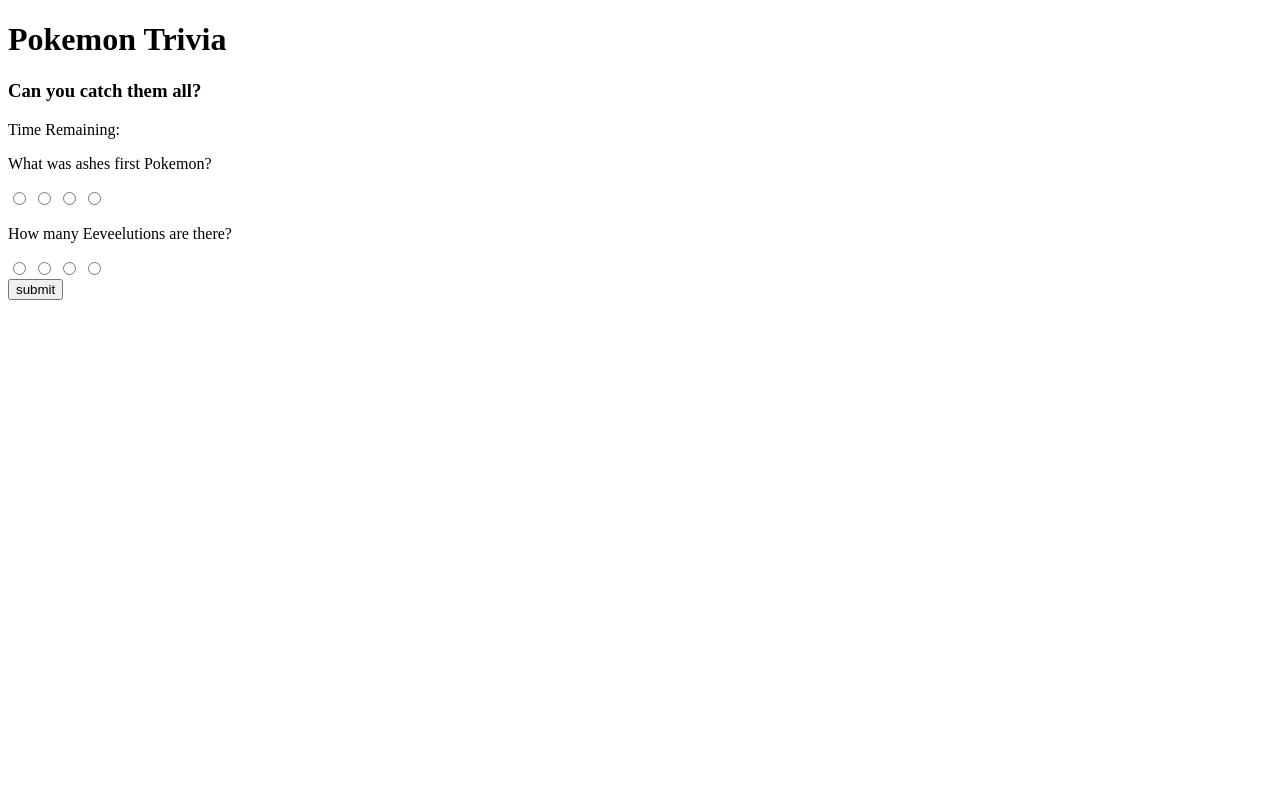
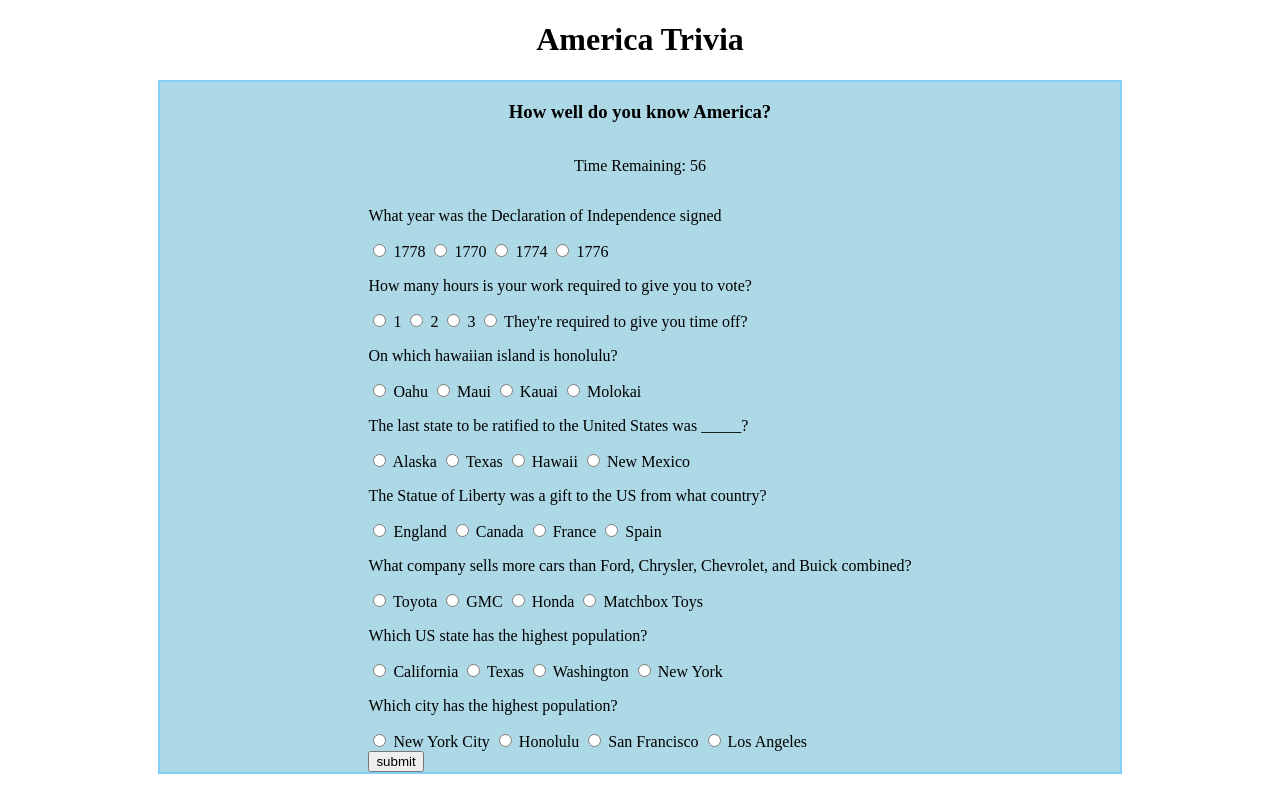
Before and after one commit to CyKeo/trivia-game, a plain HTML site: page index.html in a window 1280 px wide. Drawn offline with nearby package versions, Linux system fonts and the light colour scheme.

Commit message:
MVP push

```diff
--- a/assets/css/style.css
+++ b/assets/css/style.css
@@ -0,0 +1,20 @@
+.title{
+	text-align: center
+}
+.wrapper{
+	max-width: 960px;
+	height: 100%;
+
+	margin-left: auto;
+	margin-right: auto;
+
+	display: flex;
+	flex-direction: column;
+	/* flex-wrap: wrap; */
+	justify-content: center;
+	align-items: center;
+
+	border: 2px solid lightskyblue;
+
+	background: lightblue;
+}
--- a/index.html
+++ b/index.html
@@ -1,22 +1,25 @@
 <!DOCTYPE html>
 <html lang="en">
+
 <head>
 	<meta charset="UTF-8">
 	<meta name="viewport" content="width=device-width, initial-scale=1.0">
 	<meta http-equiv="X-UA-Compatible" content="ie=edge">
-	<title>Pokemon Triva</title>
+	<link rel="stylesheet" href="./assets/css/style.css">
+	<title>America Trivia</title>
 </head>
+
 <body>
+
+	<!-- Title for the page letting user know function. -->
+	<div class="title">
+		<h1>America Trivia</h1>
+	</div>
+
 	<div class="wrapper">
-
-		<!-- Title for the page letting user know function. -->
-		<div class="title">
-			<h1>Pokemon Trivia</h1>
-		</div>
-
 		<!-- Trivia game call to action. -->
 		<div class="subtitle">
-			<h3>Can you catch them all?</h3>
+			<h3>How well do you know America?</h3>
 		</div>
 
 		<!-- This are will hold the timing for the game it will count down live for the user. -->
@@ -26,26 +29,80 @@
 
 		<!-- this is the area that the form will appear on the page. -->
 		<div class="formArea">
-			<form>
+			<form action="#n">
 				<div class="qOne">
-					<p>What was ashes first Pokemon?</p>
-					<input type="radio" name="Pikachu" value="Pikachu">
-					<input type="radio" name="Bulbasaur" value="Bulbasaur">
-					<input type="radio" name="Charmander" value="Charmander">
-					<input type="radio" name="Squirtle" value="Squirtle">
+					<p>What year was the Declaration of Independence signed</p>
+					<input class="input" type="radio" name="question-1" value="1778"> 1778
+					<input class="input" type="radio" name="question-1" value="1770"> 1770
+					<input class="input" type="radio" name="question-1" value="1774"> 1774
+					<input class="input" type="radio" name="question-1" value="1776"> 1776
 					<br>
 				</div>
 
 				<div class="qTwo">
-					<p>How many Eeveelutions are there?</p>
-					<input type="radio" name="3" value="3">
-					<input type="radio" name="8" value="8">
-					<input type="radio" name="10" value="10">
-					<input type="radio" name="1" value="1">
+					<p>How many hours is your work required to give you to vote?</p>
+					<input type="radio" name="question-2" value="1"> 1
+					<input type="radio" name="question-2" value="2"> 2
+					<input type="radio" name="question-2" value="3"> 3
+					<input type="radio" name="question-2" value="They're required to give you time off?"> They're required to give you time off?
 					<br>
 				</div>
 
-				<input type="submit" value="submit">
+				<div class="qThree">
+					<p>On which hawaiian island is honolulu?</p>
+					<input type="radio" name="question-3" value="Oahu"> Oahu
+					<input type="radio" name="question-3" value="Maui"> Maui
+					<input type="radio" name="question-3" value="Kauai"> Kauai
+					<input type="radio" name="question-3" value="Molokai"> Molokai
+					<br>
+				</div>
+
+				<div class="qFour">
+					<p>The last state to be ratified to the United States was _____?</p>
+					<input type="radio" name="question-4" value="Alaska"> Alaska
+					<input type="radio" name="question-4" value="Texas"> Texas
+					<input type="radio" name="question-4" value="Hawaii"> Hawaii
+					<input type="radio" name="question-4" value="New Mexico"> New Mexico
+					<br>
+				</div>
+
+				<div class="qFive">
+					<p>The Statue of Liberty was a gift to the US from what country?</p>
+					<input type="radio" name="question-5" value="England"> England
+					<input type="radio" name="question-5" value="Canada"> Canada
+					<input type="radio" name="question-5" value="France"> France
+					<input type="radio" name="question-5" value="Spain"> Spain
+					<br>
+				</div>
+
+				<div class="qSix">
+					<p>What company sells more cars than Ford, Chrysler, Chevrolet, and Buick combined?</p>
+					<input type="radio" name="question-6" value="Toyota"> Toyota
+					<input type="radio" name="question-6" value="GMC"> GMC
+					<input type="radio" name="question-6" value="Honda"> Honda
+					<input type="radio" name="question-6" value="Matchbox Toys"> Matchbox Toys
+					<br>
+				</div>
+
+				<div class="qSeven">
+					<p>Which US state has the highest population?</p>
+					<input type="radio" name="question-7" value="California"> California
+					<input type="radio" name="question-7" value="Texas"> Texas
+					<input type="radio" name="question-7" value="Washington"> Washington
+					<input type="radio" name="question-7" value="New York"> New York
+					<br>
+				</div>
+
+				<div class="qEight">
+					<p>Which city has the highest population?</p>
+					<input type="radio" name="question-8" value="New York City"> New York City
+					<input type="radio" name="question-8" value="Honolulu"> Honolulu
+					<input type="radio" name="question-8" value="San Francisco"> San Francisco
+					<input type="radio" name="question-8" value="Los Angeles"> Los Angeles
+					<br>
+				</div>
+
+				<input id="submit" type="submit" value="submit">
 			</form>
 		</div>
 	</div>
@@ -53,19 +110,91 @@
 	<!-- Javascript area holds timer answer check and jquery link. -->
 	<script src="https://code.jquery.com/jquery-3.3.1.min.js"></script>
 	<script type="text/javascript">
-		var qOneAnswer = "Pikachu";
-		var qTwoAnswer = "8";
-		var formLength = [1, 2];
+
+	// Point variables
+		var right = 0;
+		var wrong = 0;
+
+		var timeUp = false
+		// correct answer variable holder
+		var corAnswers = [
+			'1776',
+			'2',
+			'Oahu',
+			'Hawaii',
+			'France',
+			'Matchbox Toys',
+			'California',
+			'Los Angeles'
+		];
+
+		var playAns = [];
+
+		// page timer variable along with timer function
+		var timer = 60;
+		var interval = setInterval(function () {
+			$('.liveTime').html(timer)
+			timer--;
+			if (timer === 0) {
+				timeUp = true;
+				clearInterval(interval);
+				answerChecker();
+			}
+		}, 1000);
+
+		// form submit function
+		$('#submit').on('click', event => {
+			event.preventDefault();
+			answerChecker();
+			clearInterval(interval)
+		})
 
 
-		function answerChecker (){
+		// function that gets player answers
+		function getUserAnswers() {
+
+			for (let i = 1; i <= corAnswers.length; i++) {
+				var input = $("[name=" +'question-'+ i + "]:checked").val();
+				playAns.push(input);
+
+			};
+		};
+
+
+
+		// function that checks if player answers where right
+		function answerChecker() {
+			getUserAnswers();
 			// for loop for length of formLength check from answer against answer variables using switch statement may be wrong idea re research before executing
-
+			for (i = 0; i < playAns.length; i++) {
+				if (playAns[i] === corAnswers[i]) {
+					right++
+				} else {
+					wrong++
+				}
+			};
+			pageUpdate();
 			// add too correct or incorrect answer counters
 		}
 
+		function pageUpdate(){
 
-		// run if statment when form is completed or time is up if either condition is true run then run answerChecker (not sure how to check answer if time run out ask about runing on click for form elements that saves element value in variable and checks after game finish) display page with amount of correct and incorrect answers
+			// update page subheading
+			if (right >= 6){
+				$('.subtitle').html('<h2> All Done </h2> <p class="sub-title">You did great!</p>')
+			} else{
+				$('.subtitle').html('<h2> All Done </h2> <p class="sub-title"> Better luck next time</p>')
+			};
+
+			if (timeUp === true){
+				$('.time').html('You ran out of time');
+			} else{
+				$('.time').html('Nice you got it all done')
+			};
+
+			$('.formArea').html("<p> You got " + right + " right! </p> <br> <p> You got " + wrong + " wrong!" )
+		}
 	</script>
 </body>
+
 </html>
```
Also changed, not shown: assets/images/Flag-map_of_the_United_States.svg (added), 3 other files.
